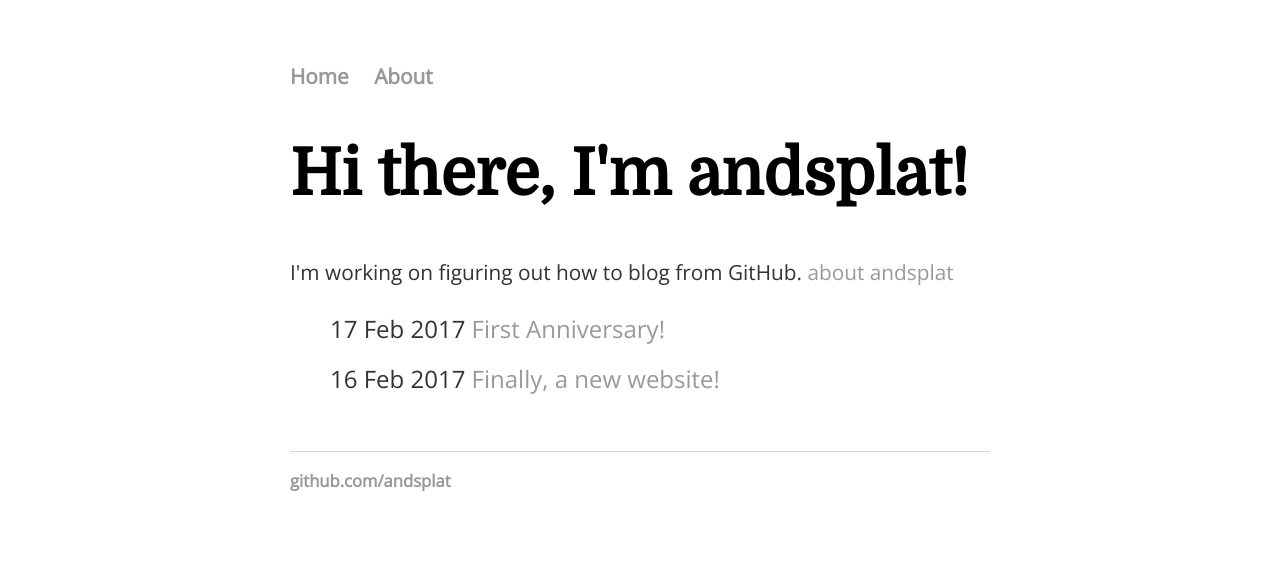
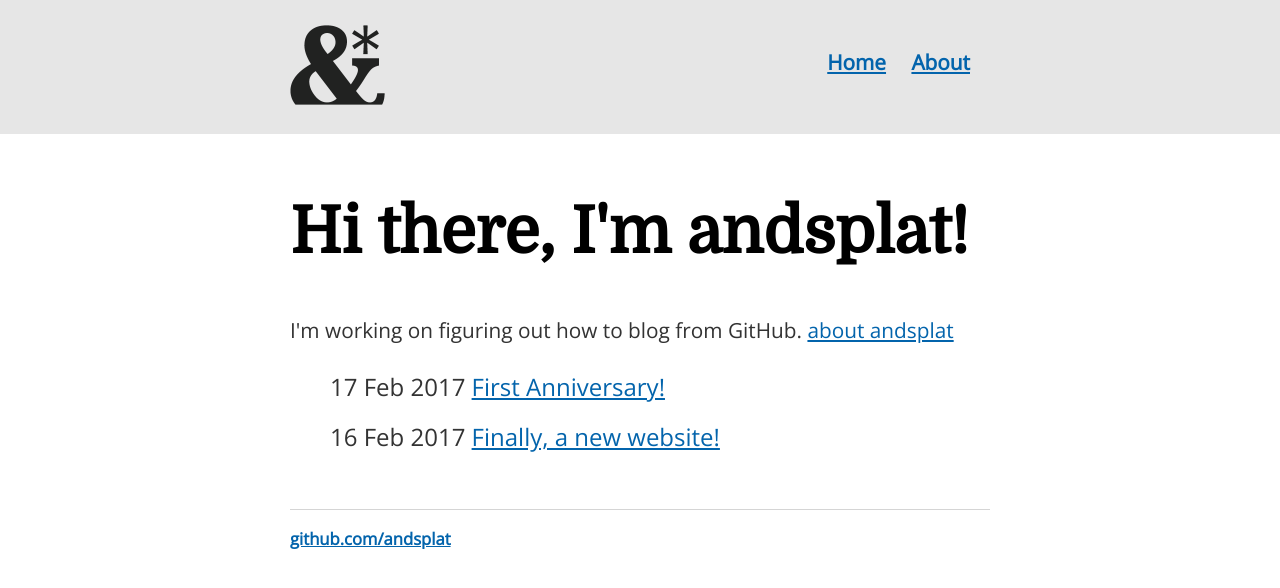
Before and after one commit to andsplat/benwfey, a Jekyll site: the page built from index.html, in a window 1280 px wide. Shown: the top 588 px of the page. Built offline with Jekyll 4.4.1, drawn with Linux system fonts in a browser that asks for light colours.

Commit message:
style updates

```diff
--- a/_layouts/default.html
+++ b/_layouts/default.html
@@ -3,19 +3,34 @@
 		<head>
 			<meta name="viewport" content="width=device-width, initial-scale=1">
 			<title>{{ page.title }}</title>
+
+			<link rel="shortcut icon" href="/icons/favicon.ico" />
+			<link rel="apple-touch-icon" href="/icons/favicon-152.png">
+			<link rel="apple-touch-icon" sizes="72x72" href="/icons/favicon-72.png">
+			<link rel="apple-touch-icon" sizes="120x120" href="/icons/favicon-120.png">
+			<link rel="apple-touch-icon" sizes="152x152" href="/icons/favicon-152.png">
+
 			<!-- link to main stylesheet -->
 			<link rel="stylesheet" type="text/css" href="/css/normalize.css">
 			<link rel="stylesheet" type="text/css" href="/css/main.css">
 			<link href="https://fonts.googleapis.com/css?family=Domine|Open+Sans" rel="stylesheet">
 		</head>
 		<body>
-			<div class="content">
+
+		<div class="site-header">
+			<div class="site-nav">
+			<div class="site-title">
+			<a href="http://andsplat.com/" rel="home" class="site-logo"><img src="/images/logo.png" alt="and splat, a blog by Ben W. Fey"></a>
+			</div>
 			<nav>
 	    		<ul>
 	        		<li><a href="/">Home</a></li>
 		        	<li><a href="/about">About</a></li>
 	    		</ul>
 			</nav>
+			</div>
+		</div>
+			<div class="content">
 			<div class="container">
 
 			{{ content }}
--- a/css/main.css
+++ b/css/main.css
@@ -9,6 +9,12 @@ body {
     max-width: 700px;
     padding: 0 5%;
 }
+.site-nav {
+	margin: 0 auto;
+	max-width: 700px;
+	background-color: #e6e6e6;
+	padding: 25px 5%;
+}
 nav ul, footer ul {
     font-family: 'Open Sans', sans-serif;
     padding: 0px;
@@ -19,12 +25,15 @@ nav ul li, footer ul li {
     display: inline;
     margin-right: 20px;
 }
+nav {
+	float: right;
+}
 a {
-    text-decoration: none;
-    color: #999;
+    text-decoration: underline;
+    color: #0364AC;
 }
 a:hover {
-    text-decoration: underline;
+    text-decoration: none;
 }
 h1, h2, h3, h4, h5, h6 {
     font-family: 'Domine', serif;
@@ -58,6 +67,26 @@ p, ul {
 li {
 	padding-bottom: 0.5em;
 }
+
+.site-header {
+	background-color: #e6e6e6;
+}
+
+.site-title {
+	display: inline-block;
+}
+.site-title a{
+	color: #333;
+	text-decoration: none;
+}
+.site-title a:hover{
+	color: #0364AC;
+}
+.site-logo img {
+	width: 95px;
+}
+
+
 
 footer {
     border-top: 1px solid #d5d5d5;
```
Also changed, not shown: icons/favicon-120.png (added), icons/favicon-128.png (added), icons/favicon-144.png (added), icons/favicon-152.png (added), icons/favicon-195.png (added), icons/favicon-228.png (added), icons/favicon-32.png (added), icons/favicon-57.png (added), icons/favicon-72.png (added), icons/favicon-96.png (added), icons/favicon.ico (added), images/logo.png (added).
